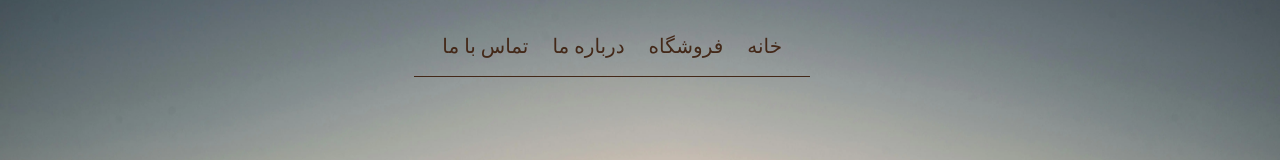
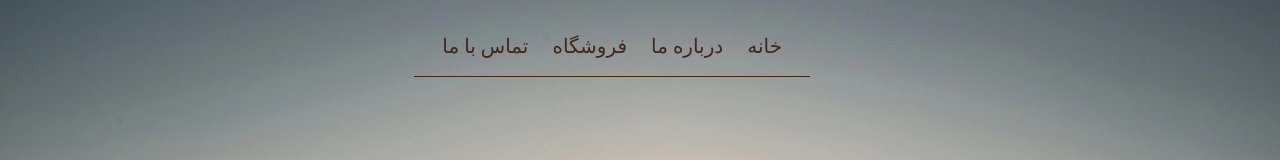
Before and after one commit to asma-ezzati/campStore, a React (Vite) app: page / in a window 1280 px wide. Shown: the top 160 px of the page. Built offline with nearby package versions, Linux system fonts and the light colour scheme; a web font is replaced by a local one.

Commit message:
change button in navbar

```diff
--- a/src/components/Navbar.jsx
+++ b/src/components/Navbar.jsx
@@ -26,19 +26,20 @@ const Navbar = () => {
           <button
             className="px-3 text-bistre"
             onClick={() => {
+              scrollToSections(aboutRef);
+            }}
+          >
+            درباره ما
+          </button>
+          <button
+            className="px-3 text-bistre"
+            onClick={() => {
               scrollToSections(storeRef);
             }}
           >
             فروشگاه
           </button>
-          <button
-            className="px-3 text-bistre"
-            onClick={() => {
-              scrollToSections(aboutRef);
-            }}
-          >
-            درباره ما
-          </button>
+
           <button
             className="px-3 text-bistre"
             onClick={() => {
@@ -51,11 +52,11 @@ const Navbar = () => {
         <section ref={homeRef} style={{ height: "100vh" }}>
           <Home />
         </section>
+        <section ref={aboutRef} style={{ height: "100vh" }}>
+          درباره ما
+        </section>
         <section ref={storeRef} style={{ height: "100vh" }}>
           فروشگاه
-        </section>
-        <section ref={aboutRef} style={{ height: "100vh" }}>
-          درباره ما
         </section>
         <section ref={contactRef} style={{ height: "100vh" }}>
           تماس
```
